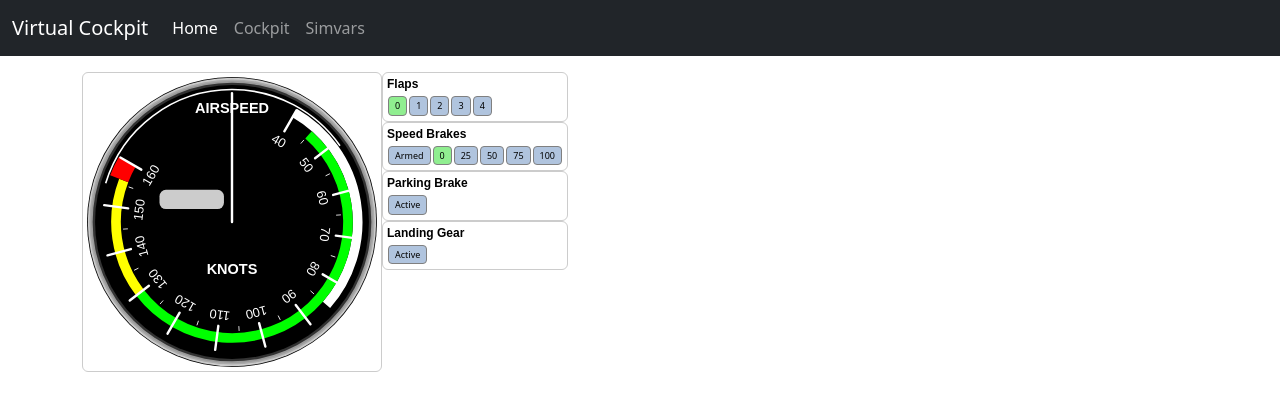
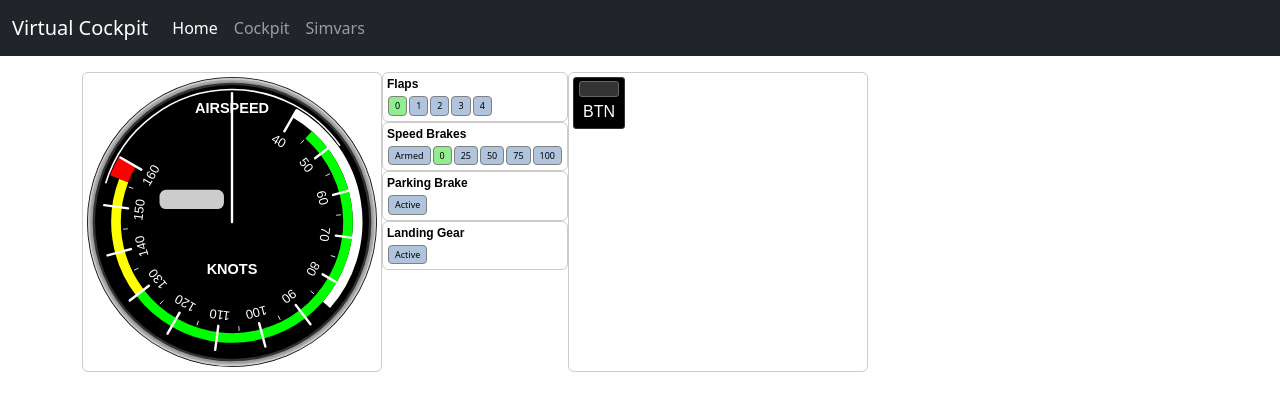
Before and after one commit to alanleouk/virtual-cockpit, an Angular app in the folder src/VirtualCockpit.Angular/: page /developer/cockpit in a window 1280 px wide. Shown: the top 410 px of the page. Built offline with nearby package versions, Linux system fonts and the light colour scheme; no server answers.

Commit message:
WIP button

```diff
--- a/src/VirtualCockpit.Angular/src/app/app.module.ts
+++ b/src/VirtualCockpit.Angular/src/app/app.module.ts
@@ -7,6 +7,7 @@ import { RouterModule } from '@angular/router';
 import { AppComponent } from './app.component';
 import { DeveloperCockpitComponent } from './components/developer/developer-cockpit/developer-cockpit.component';
 import { SimvarsComponent } from './components/developer/simvars.component';
+import { A32NxButtonComponent } from './components/instruments/a32nx/a32nx-button/a32nx-button.compmonent';
 import { A32NxFlapsComponent } from './components/instruments/a32nx/a32nx-flaps/a32nx-flaps.component';
 import { A32NxSpeedBrakesComponent } from './components/instruments/a32nx/a32nx-speed-brakes/a32nx-speed-brakes.component';
 import { AirspeedIndicatorComponent } from './components/instruments/shared/airspeed-indicator/airspeed-indicator.component';
@@ -18,6 +19,7 @@ import { SvgService } from './services/svg.service';
 @NgModule({
   declarations: [
     AppComponent,
+    A32NxButtonComponent,
     A32NxFlapsComponent,
     A32NxSpeedBrakesComponent,
     AirspeedIndicatorComponent,
--- a/src/VirtualCockpit.Angular/src/app/components/developer/developer-cockpit/developer-cockpit.component.html
+++ b/src/VirtualCockpit.Angular/src/app/components/developer/developer-cockpit/developer-cockpit.component.html
@@ -16,4 +16,7 @@
       <app-landing-gear></app-landing-gear>
     </div>
   </div>
+  <div class="gauge-slot medium">
+    <app-a32nx-button></app-a32nx-button>
+  </div>
 </div>
--- /dev/null
+++ b/src/VirtualCockpit.Angular/src/app/components/instruments/a32nx/a32nx-button/a32nx-button.compmonent.ts
@@ -0,0 +1,55 @@
+import { Component, OnInit } from '@angular/core';
+import { switchMap } from 'rxjs';
+import { ParamaterType } from 'src/app/models/paramater-type';
+import { ValueProperties } from 'src/app/models/value-properties';
+import { SimConnectService } from 'src/app/services/simconnect.service';
+
+@Component({
+  selector: 'app-a32nx-button',
+  templateUrl: './a32nx-button.component.html',
+})
+export class A32NxButtonComponent implements OnInit {
+  label = 'BTN';
+
+  readFrom = ['DEBUG COMMAND'];
+  writeTo = [];
+
+  public value: number = 0;
+  valueProperties: ValueProperties[] = [
+    { value: 0, color: 'default' },
+    { value: 1, color: 'green' },
+  ];
+
+  constructor(private simConnect: SimConnectService) {}
+
+  ngOnInit(): void {
+    this.simConnect.subscribeTo(this.readFrom).subscribe((result) => {
+      this.value = result.valueAsDecimal;
+    });
+
+    /*
+    this.simConnect;
+      .add([
+        {
+          paramaterType: ParamaterType.LVar,
+          name: 'A32NX_FLAPS_HANDLE_INDEX',
+          units: 'number',
+          precision: 0,
+        },
+      ])
+      .pipe(
+        switchMap((_) => this.simConnect.connect()),
+        switchMap((_) => this.simConnect.send())
+      )
+      .subscribe();
+      */
+  }
+
+  public setValue(value: number): void {
+    /*
+    this.simConnect
+      .setVariable('A32NX_FLAPS_HANDLE_INDEX', value)
+      .subscribe((result) => console.log(result));
+      */
+  }
+}
--- /dev/null
+++ b/src/VirtualCockpit.Angular/src/app/components/instruments/a32nx/a32nx-button/a32nx-button.component.html
@@ -0,0 +1,6 @@
+<div class="a32nx-button">
+  <div class="feedback"></div>
+  <div class="label">
+    {{ label }}
+  </div>
+</div>
--- /dev/null
+++ b/src/VirtualCockpit.Angular/src/app/models/value-properties.ts
@@ -0,0 +1,8 @@
+export class ValueProperties {
+  public value: number;
+  public color?: string;
+
+  constructor(value: number) {
+    this.value = value;
+  }
+}
--- a/src/VirtualCockpit.Angular/src/styles/default.scss
+++ b/src/VirtualCockpit.Angular/src/styles/default.scss
@@ -77,3 +77,41 @@ table {
     height: 300px;
   }
 }
+
+.a32nx-button {
+  display: inline-block;
+  background-color: #000;
+  border: 1px solid #333;
+  border-radius: 3px;
+  width: 52px;
+  height: 52px;
+  text-align: center;
+
+  &:hover {
+    background-color: #333;
+    cursor: pointer;
+  }
+
+  .feedback {
+    width: 40px;
+    height: 16px;
+    background-color: #333;
+    border: 1px solid #666;
+    border-radius: 3px;
+    margin: 3px 5px;
+
+    &.red {
+      background-color: #f00;
+    }
+    &.amber {
+      background-color: #f90;
+    }
+    &.green {
+      background-color: #0f0;
+    }
+  }
+
+  .label {
+    padding: 3px 0;
+  }
+}
```
